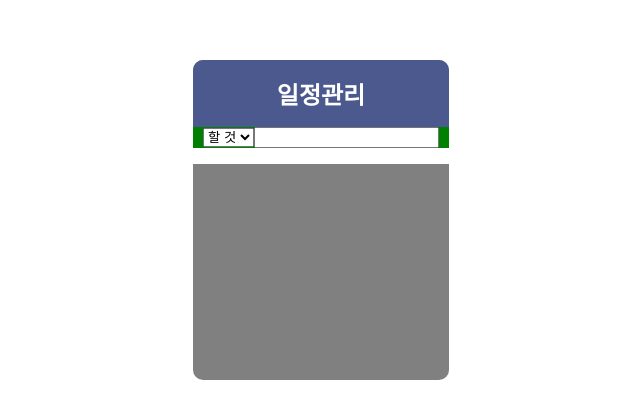
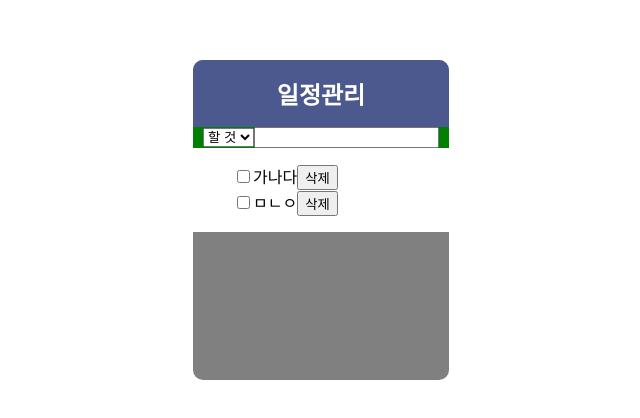
Before and after one commit to YOON3N4M/study-react, a React (Create React App) app: page / in a window 1280 px wide. Shown: the part 108-526 px from the top of the page, without its empty margins (327-967 px from the left). Built offline with nearby package versions, Linux system fonts and the light colour scheme; data requests are answered from the project's data file.

Commit message:
test: insert, delete 수정 필요
삭제 함수에서 로컬에선 데이터 id가 없어서 404 에러 발생함. 자동으로
할당해주는 id 말고 수동적으로 id를 할당해 야함

```diff
--- a/fake-server/db.json
+++ b/fake-server/db.json
@@ -1,4 +1,17 @@
 {
-  "todos": [],
+  "todos": [
+    {
+      "type": "할 것",
+      "todoText": "가나다",
+      "isCheck": false,
+      "id": 1
+    },
+    {
+      "type": "할 것",
+      "todoText": "ㅁㄴㅇ",
+      "isCheck": false,
+      "id": 2
+    }
+  ],
   "username": []
 }
--- a/src/components/InsertTodo.js
+++ b/src/components/InsertTodo.js
@@ -2,21 +2,21 @@ import axios from "axios";
 import { useState } from "react";
 import { API_URL } from "./TodoTemplate";
 
-export default function InsertTodo() {
+export default function InsertTodo({ todos, setTodos }) {
   const [todo, setTodo] = useState("");
   const [selectedType, setSelectedType] = useState("할 것");
 
   function onSubmit(event) {
     event.preventDefault();
-    axios({
-      method: "post",
-      url: API_URL,
-      data: {
-        type: selectedType,
-        todoText: todo,
-        isCheck: false,
-      },
-    });
+
+    let todoTemp = {
+      type: selectedType,
+      todoText: todo,
+      isCheck: false,
+    };
+    axios.post(API_URL, todoTemp);
+    setTodos([...todos, todoTemp]);
+    setTodo("");
   }
 
   function onTodoTextChange(event) {
--- a/src/components/TodoList.js
+++ b/src/components/TodoList.js
@@ -3,17 +3,15 @@ import { useState } from "react";
 import { useEffect } from "react";
 import { API_URL } from "./TodoTemplate";
 
-export default function TodoList() {
-  const [todos, setTodos] = useState([]);
-
+export default function TodoList({ todos, setTodos }) {
   function getTodosFromDB() {
     axios.get(API_URL).then((res) => setTodos(res.data));
   }
 
   function deleteTodo(id) {
     console.log(id);
+    setTodos(todos.filter((todos) => todos.id !== id));
     axios.delete(API_URL + "/" + id);
-    setTodos(todos.filter((todos) => todos.id !== id));
   }
 
   useEffect(() => {
@@ -28,7 +26,7 @@ export default function TodoList() {
               <div key={todo.id}>
                 <input type="checkbox" />
                 <span>{todo.todoText}</span>
-                <button onClick={() => deleteTodo(todo.id)}>삭제</button>
+                <button onClick={() => console.log(todo)}>삭제</button>
               </div>
             ))
           : null}
--- a/src/components/TodoTemplate.js
+++ b/src/components/TodoTemplate.js
@@ -45,6 +45,7 @@ checked: boolean,
 export const API_URL = "http://localhost:3001/todos";
 
 function TodoTemplate() {
+  const [todos, setTodos] = useState([]);
   return (
     <>
       <TodoContainer>
@@ -52,10 +53,10 @@ function TodoTemplate() {
           <h1>일정관리</h1>
         </div>
         <div className="todo-insert">
-          <InsertTodo />
+          <InsertTodo todos={todos} setTodos={setTodos} />
         </div>
         <div className="todo-contents">
-          <TodoList />
+          <TodoList todos={todos} setTodos={setTodos} />
         </div>
       </TodoContainer>
     </>
```
